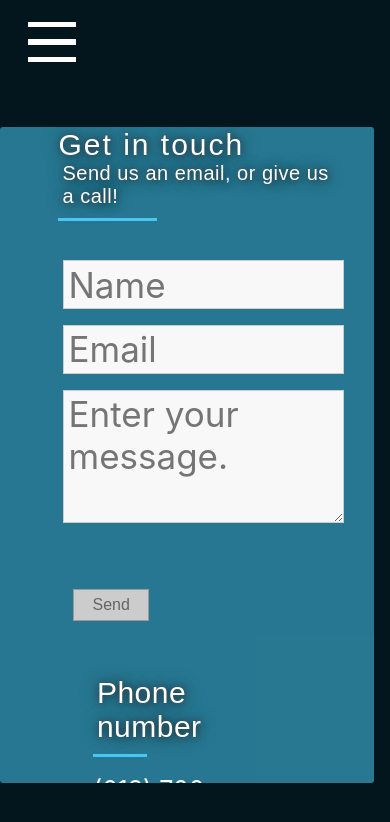
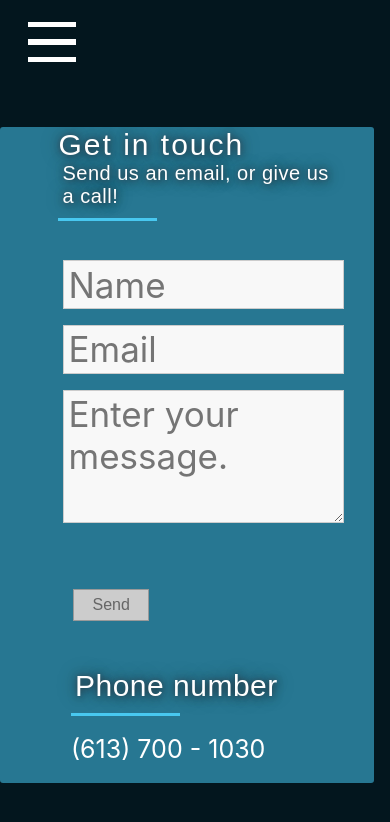
Before and after one commit to Lagawaga/PORTSPK, a React (Create React App) app: page /Contact in a window 390 px wide. Shown: the top 822 px of the page. Built offline with nearby package versions, Linux system fonts and the light colour scheme; a web font is replaced by a local one.

Commit message:
fixed more formatting css for contact us component

```diff
--- a/src/Pages/Contact.css
+++ b/src/Pages/Contact.css
@@ -44,14 +44,15 @@
 
 .contact-phonenumber-block {
   top: 50%;
-  width: 50%;
+  width: 35%;
   height: 100vh;
   float: right;
-  text-align: right;
+
+  padding: 1%;
 }
 
 .contact-text-phonenumber {
-  font-size: 45px;
+  font-size: 35px;
   margin-top: 20px;
   text-align: left;
   margin-bottom: 50px;
@@ -69,12 +70,15 @@
     display: inline-block;
     float: none;
   }
+
   .contact-phonenumber-block {
-    top: 50%;
-    max-width: 500px;
-    max-height: 500px;
+    margin-top: 40px;
+    margin-left: 25px;
+    width: 100%;
+    height: 100%;
     float: none;
-    padding: 50px;
+    text-align: center;
+    padding: 1%;
   }
 
   .contact-text-phonenumber {
```
